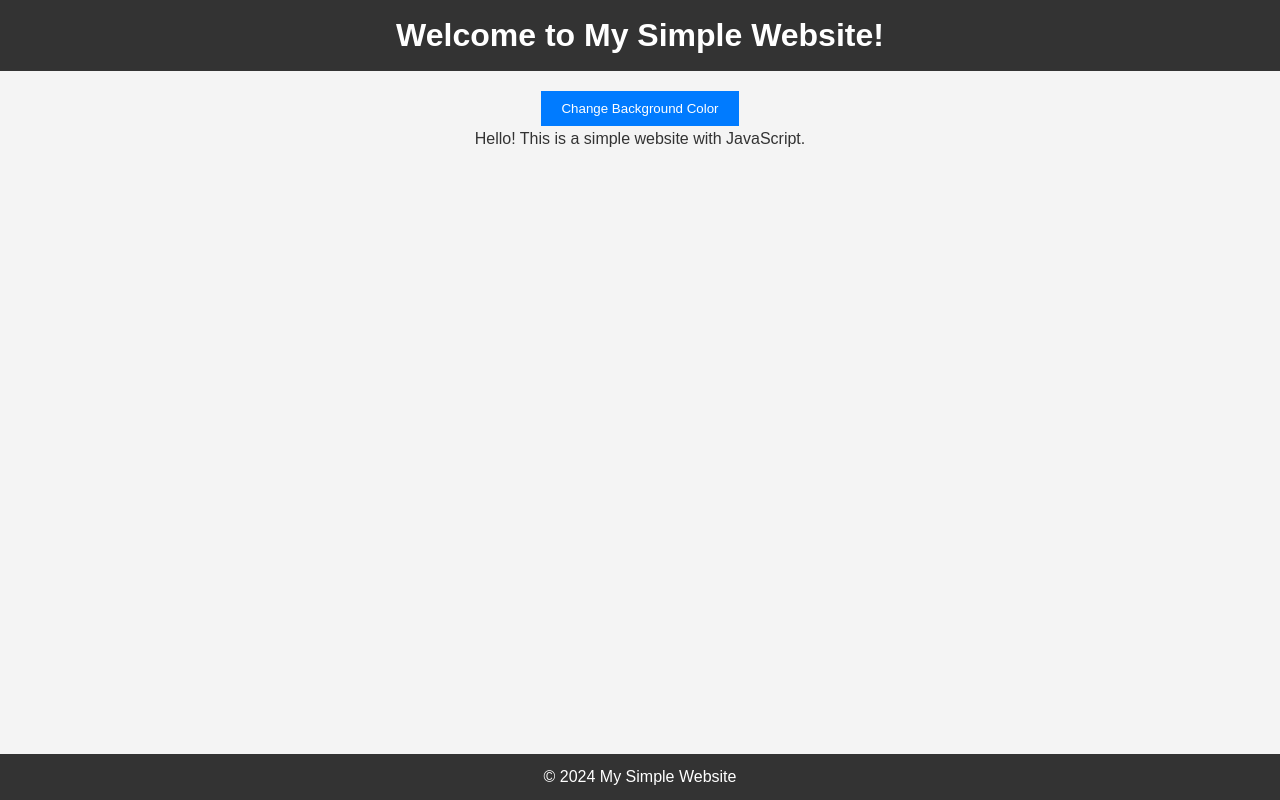
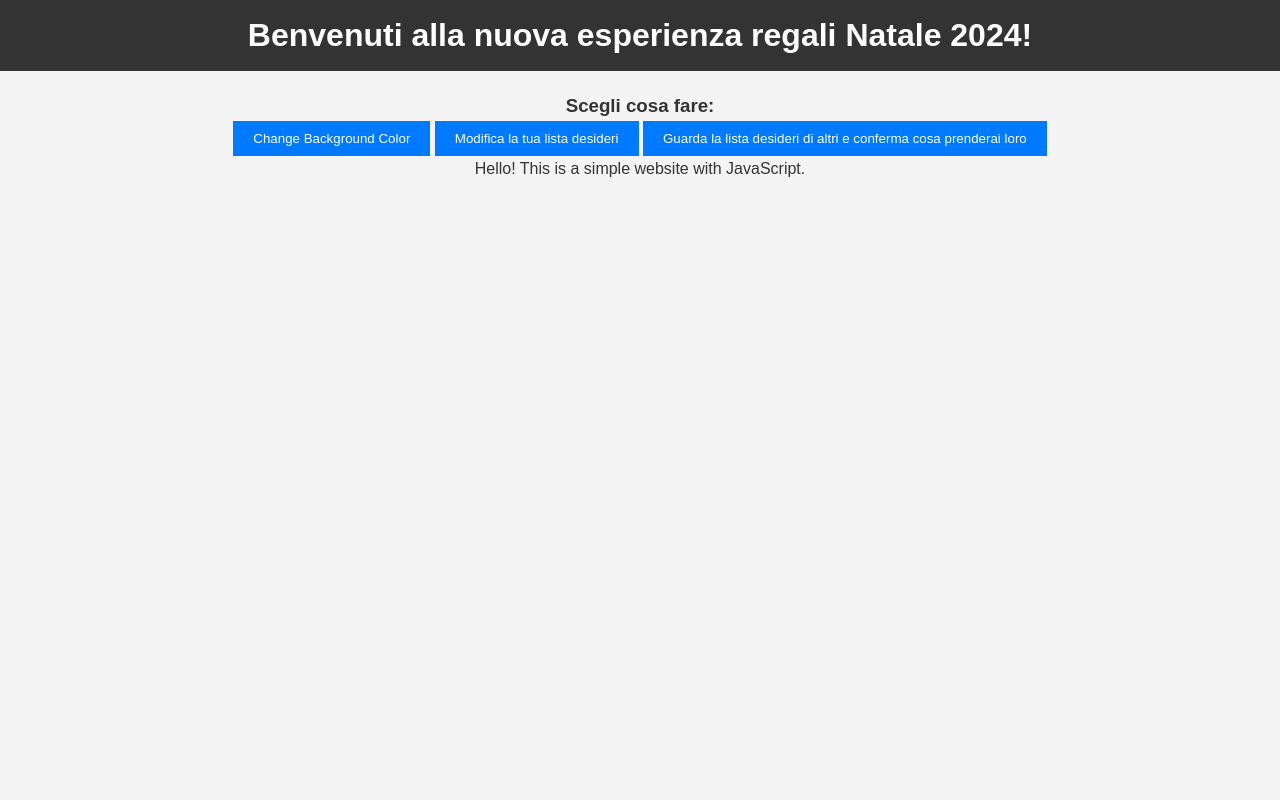
Before and after one commit to Jiaya/Giftapp, a plain HTML site: page index.html in a window 1280 px wide. Drawn offline with Linux system fonts and the light colour scheme.

Commit message:
Update index.html
Added new buttons

```diff
--- a/index.html
+++ b/index.html
@@ -3,22 +3,21 @@
 <head>
   <meta charset="UTF-8">
   <meta name="viewport" content="width=device-width, initial-scale=1.0">
-  <title>My Simple Website</title>
+  <title>Gaia's giftgiving experience</title>
   <link rel="stylesheet" href="style.css"> <!-- Link to CSS file -->
 </head>
 <body>
   <header>
-    <h1>Welcome to My Simple Website!</h1>
+    <h1>Benvenuti alla nuova esperienza regali Natale 2024!</h1>
   </header>
 
   <main>
+    <h3>Scegli cosa fare:</h3>
     <button id="changeColorBtn">Change Background Color</button>
+    <button id="changeColorBtn">Modifica la tua lista desideri</button>
+    <button id="changeColorBtn">Guarda la lista desideri di altri e conferma cosa prenderai loro</button>
     <p id="message">Hello! This is a simple website with JavaScript.</p>
   </main>
-
-  <footer>
-    <p>&copy; 2024 My Simple Website</p>
-  </footer>
 
   <script src="script.js"></script> <!-- Link to JS file -->
 </body>
```
